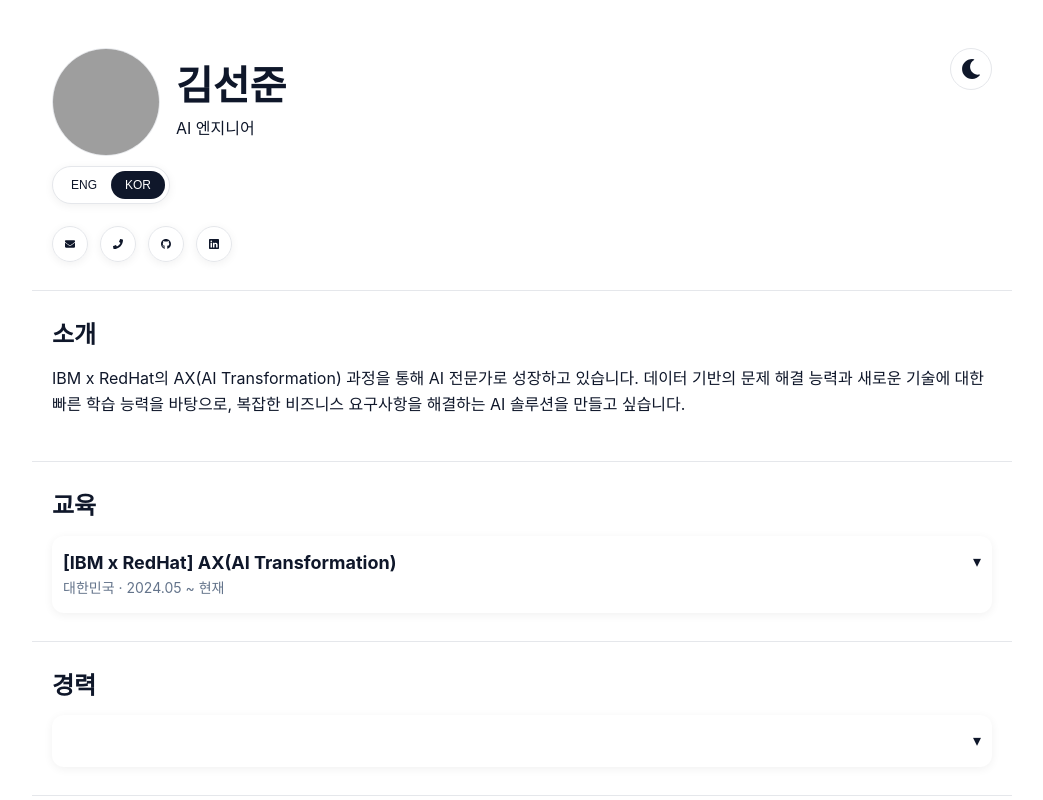
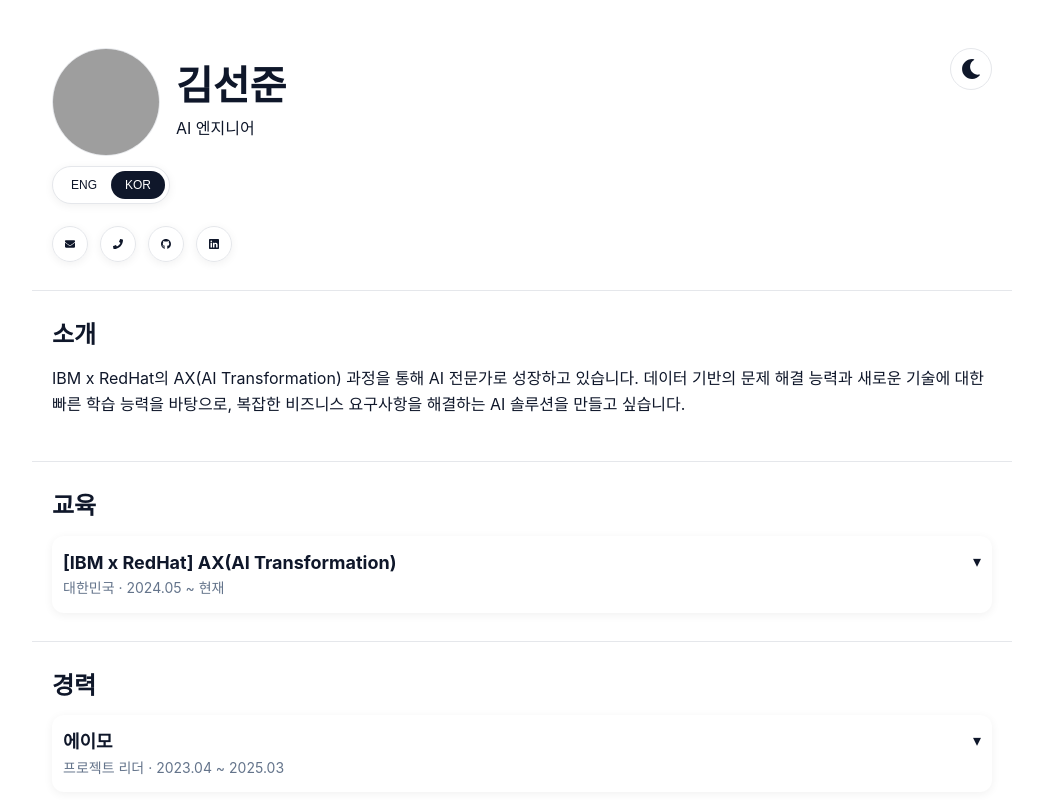
Before and after one commit to sunjoonk/sunjoonk.github.io, a React (Create React App) app: page / in a window 1280 px wide. Shown: the top 800 px of the page, without its empty margins (118-1161 px from the left). Built offline with nearby package versions, Linux system fonts and the light colour scheme; grey boxes are pictures that could not be loaded; a web font is replaced by a local one.

Commit message:
fix App.js and App.css for experience section

```diff
--- a/src/App.css
+++ b/src/App.css
@@ -109,6 +109,21 @@ section h2{
   border-left: 3px solid var(--line);
 }
 .entry-details ul{ margin:8px 0 0 18px; }
+.entry-details .project-list {
+  margin-top: 16px;
+  padding-top: 12px;
+  border-top: 1px dashed var(--line);
+}
+.entry-details .project-item {
+  margin-bottom: 12px;
+}
+.entry-details .project-title {
+  font-weight: 600;
+}
+.entry-details .project-dates {
+  color: var(--muted);
+  font-size: 0.9em;
+}
 
 /* 이미지 캐러셀 */
 .image-carousel {
--- a/src/App.js
+++ b/src/App.js
@@ -382,15 +382,32 @@ export default function App() {
       <section className="Experience-section">
         <h2 onClick={() => toggleSection("experience")}>{t[lang].experience}</h2>
         {expanded.experience.expanded && (
-          <div className="section-content">
-            <Entry
-              title={exp_example.title}
-              location={exp_example.location}
-              dates={exp_example.dates}
-              details={exp_example.details}
-              isExpanded={expanded.experience.entries.example}
-              onClick={() => toggleEntry("experience", "example")}
-            />
+          <div className="section-content entry-list">
+            {exp_example.map((exp, index) => (
+              <Entry
+                key={index}
+                title={exp.title}
+                location={exp.location}
+                dates={exp.dates}
+                isExpanded={expanded.experience.entries[`exp${index}`]}
+                onClick={() => toggleEntry("experience", `exp${index}`)}
+                details={
+                  <>
+                    <ul>
+                      {exp.summary.map((item, i) => <li key={`s-${i}`}>{item}</li>)}
+                    </ul>
+                    <div className="project-list">
+                      {exp.projects.map((proj, pIndex) => (
+                        <div key={pIndex} className="project-item">
+                          <div className="project-title">{proj.title} <span className="project-dates">({proj.dates})</span></div>
+                          <ul>{proj.details.map((d, i) => <li key={`p-${i}`}>{d}</li>)}</ul>
+                        </div>
+                      ))}
+                    </div>
+                  </>
+                }
+              />
+            ))}
           </div>
         )}
       </section>
```
